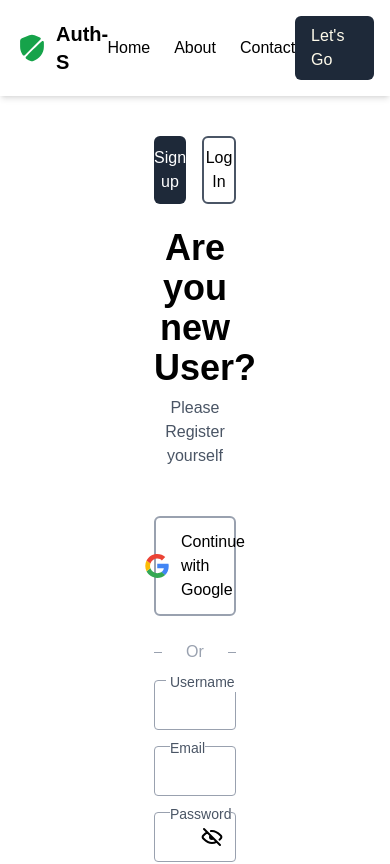
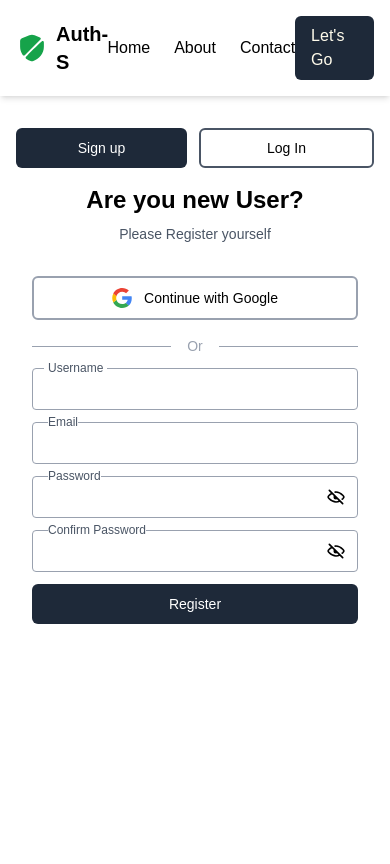
Before and after one commit to Faiz-Arfi/Auth-System, a React (Vite) app in the folder auth-sytem-frontend/: page /login in a window 390 px wide. Shown: the top 864 px of the page. Built offline with nearby package versions, Linux system fonts and the light colour scheme; no server answers.

Commit message:
worked on responsiveness

```diff
--- a/auth-sytem-frontend/src/components/AuthForm.jsx
+++ b/auth-sytem-frontend/src/components/AuthForm.jsx
@@ -93,42 +93,42 @@ const AuthForm = ({ mode = "register" }) => {
     return (<>
 
         {isLogin ?
-            <div className='action-text w-full text-center'>
-                <h1 className='text-4xl font-bold mb-2 '>Welcome Back,</h1>
-                <p className='text-gray-600'>Please Log-in to continue</p>
+            <div className='action-text w-full text-center px-4'>
+                <h1 className='text-2xl md:text-3xl lg:text-4xl font-bold mb-2'>Welcome Back,</h1>
+                <p className='text-sm md:text-base text-gray-600'>Please Log-in to continue</p>
             </div>
             :
-            <div className='action-text w-full text-center'>
-                <h1 className='text-4xl font-bold mb-2 '>Are you new User?</h1>
-                <p className='text-gray-600'>Please Register yourself</p>
+            <div className='action-text w-full text-center px-4'>
+                <h1 className='text-2xl md:text-3xl lg:text-4xl font-bold mb-2'>Are you new User?</h1>
+                <p className='text-sm md:text-base text-gray-600'>Please Register yourself</p>
             </div>
         }
-        <div className='w-full flex flex-col gap-1'>
+        <div className='w-full flex flex-col gap-1 px-4 md:px-0'>
             <AuthMessage message={error} type="error" />
             <AuthMessage message={warn} type="warn" />
             <AuthMessage message={success} type="success" />
             <AuthMessage message={info} type="info" />
         </div>
-        <div onClick={handleGoogleAuth} className="goole-auth w-full">
-            <a className='w-full flex items-center justify-center gap-3 border-2 border-gray-400 px-5 py-3 rounded-md hover:cursor-pointer hover:bg-gray-100 transition'>
-                <img src={GoogleLogo} alt="google-logo" className='w-6 h-6' />
+        <div onClick={handleGoogleAuth} className="goole-auth w-full px-4 md:px-0">
+            <a className='w-full flex items-center justify-center gap-3 border-2 border-gray-400 px-4 md:px-5 py-2.5 md:py-3 rounded-md hover:cursor-pointer hover:bg-gray-100 transition text-sm md:text-base'>
+                <img src={GoogleLogo} alt="google-logo" className='w-5 h-5 md:w-6 md:h-6' />
                 <span>Continue with Google</span>
             </a>
         </div>
         <form
-            className='flex flex-col gap-4 w-full'
+            className='flex flex-col gap-3 md:gap-4 w-full px-4 md:px-0'
             onSubmit={isLogin ? handleLogin : handleRegister}
         >
-            <h2 className="grid grid-cols-[1fr_auto_1fr] items-center gap-x-6">
+            <h2 className="grid grid-cols-[1fr_auto_1fr] items-center gap-x-4 md:gap-x-6">
                 <span className="block h-px bg-gray-400" />
-                <span className='text-gray-400'>Or</span>
+                <span className='text-sm md:text-base text-gray-400'>Or</span>
                 <span className="block h-px bg-gray-400" />
             </h2>
             {isLogin ? null :
                 <div className='relative w-full'>
                     <label
                         htmlFor="username"
-                        className="absolute -top-2 left-3 bg-white px-1 text-sm text-gray-600"
+                        className="absolute -top-2 left-3 bg-white px-1 text-xs md:text-sm text-gray-600"
                     >
                         Username
                     </label>
@@ -136,7 +136,7 @@ const AuthForm = ({ mode = "register" }) => {
                         type='text'
                         id='username'
                         onChange={(e) => setUserName(e.target.value)}
-                        className='border border-gray-400 rounded px-4 py-3 w-full focus:outline-none focus:border-green-500'
+                        className='border border-gray-400 rounded px-3 md:px-4 py-2.5 md:py-3 w-full focus:outline-none focus:border-green-500 text-sm md:text-base'
                     />
                 </div>
             }
@@ -144,7 +144,7 @@ const AuthForm = ({ mode = "register" }) => {
             <div className='relative w-full'>
                 <label
                     htmlFor='email'
-                    className='absolute -top-2 left-4 bg-white text-sm text-gray-600'
+                    className='absolute -top-2 left-4 bg-white text-xs md:text-sm text-gray-600'
                 >
                     Email
                 </label>
@@ -152,13 +152,13 @@ const AuthForm = ({ mode = "register" }) => {
                     type='email'
                     id='email'
                     onChange={(e) => setEmail(e.target.value)}
-                    className='border border-gray-400 rounded px-4 py-3 w-full focus:outline-none focus:border-green-500'
+                    className='border border-gray-400 rounded px-3 md:px-4 py-2.5 md:py-3 w-full focus:outline-none focus:border-green-500 text-sm md:text-base'
                 />
             </div>
             <div className="relative w-full">
                 <label
                     htmlFor='password'
-                    className='absolute -top-2 left-4 bg-white text-sm text-gray-600'
+                    className='absolute -top-2 left-4 bg-white text-xs md:text-sm text-gray-600'
                 >
                     Password
                 </label>
@@ -166,17 +166,17 @@ const AuthForm = ({ mode = "register" }) => {
                     type={showPass ? 'text' : 'password'}
                     id='password'
                     onChange={(e) => setPassword(e.target.value)}
-                    className='border border-gray-400 rounded px-4 py-3 pr-10 w-full focus:outline-none focus:border-green-500'
+                    className='border border-gray-400 rounded px-3 md:px-4 py-2.5 md:py-3 pr-10 w-full focus:outline-none focus:border-green-500 text-sm md:text-base'
                 />
                 <button
                     type='button'
                     onClick={() => setShowPass(!showPass)}
                     className='absolute right-3 top-1/2 -translate-y-1/2 hover:cursor-pointer'>
-                    <img src={showPass ? ShowPassIcon : HidePassIcon} alt="show password" className='w-6' />
+                    <img src={showPass ? ShowPassIcon : HidePassIcon} alt="show password" className='w-5 md:w-6' />
                 </button>
             </div>            {isLogin ?
                 <div className='w-full text-right'>
-                    <Link to="/reset-password" className='text-sm text-blue-600 hover:text-blue-800 hover:underline'>
+                    <Link to="/reset-password" className='text-xs md:text-sm text-blue-600 hover:text-blue-800 hover:underline'>
                         Forgot Password?
                     </Link>
                 </div>
@@ -185,7 +185,7 @@ const AuthForm = ({ mode = "register" }) => {
                 <div className="relative w-full">
                     <label
                         htmlFor='confirmPassword'
-                        className='absolute -top-2 left-4 bg-white text-sm text-gray-600'
+                        className='absolute -top-2 left-4 bg-white text-xs md:text-sm text-gray-600'
                     >
                         Confirm Password
                     </label>
@@ -193,20 +193,20 @@ const AuthForm = ({ mode = "register" }) => {
                         type={showPass ? 'text' : 'password'}
                         id='confirmPassword'
                         onChange={(e) => setConfirmPassword(e.target.value)}
-                        className='border border-gray-400 rounded px-4 py-3 pr-10 w-full focus:outline-none focus:border-green-500'
+                        className='border border-gray-400 rounded px-3 md:px-4 py-2.5 md:py-3 pr-10 w-full focus:outline-none focus:border-green-500 text-sm md:text-base'
                     />
                     <button
                         type='button'
                         onClick={() => setShowPass(!showPass)}
                         className='absolute right-3 top-1/2 -translate-y-1/2 hover:cursor-pointer'>
-                        <img src={showPass ? ShowPassIcon : HidePassIcon} alt="show password" className='w-6' />
+                        <img src={showPass ? ShowPassIcon : HidePassIcon} alt="show password" className='w-5 md:w-6' />
                     </button>
                 </div>
             }
             {isLogin ?
-                <button type="submit" className='bg-gray-800 text-white px-5 py-3 rounded-md hover:bg-gray-600 transition'>Log-in</button>
+                <button type="submit" className='bg-gray-800 text-white px-4 md:px-5 py-2.5 md:py-3 rounded-md hover:bg-gray-600 transition text-sm md:text-base font-medium'>Log-in</button>
                 :
-                <button type="submit" className='bg-gray-800 text-white px-5 py-3 rounded-md hover:bg-gray-600 transition'>Register</button>
+                <button type="submit" className='bg-gray-800 text-white px-4 md:px-5 py-2.5 md:py-3 rounded-md hover:bg-gray-600 transition text-sm md:text-base font-medium'>Register</button>
             }
         </form>
     </>
--- a/auth-sytem-frontend/src/pages/AuthPage.jsx
+++ b/auth-sytem-frontend/src/pages/AuthPage.jsx
@@ -35,35 +35,35 @@ const AuthPage = () => {
     }, []);
 
     return (<>
-        <div className='mt-4 auth-page flex flex-col justify-center items-center gap-6 p-6 w-2/6 m-auto'>
+        <div className='mt-4 auth-page flex flex-col justify-center items-center gap-4 md:gap-6 p-4 md:p-6 w-full sm:w-5/6 md:w-3/4 lg:w-2/4 xl:w-2/6 m-auto'>
             {showExpiredMessage && (
                 <div className='w-full bg-red-100 border border-red-400 text-red-700 px-4 py-3 rounded relative' role="alert">
                     <strong className='font-bold'>Session Expired!</strong>
                     <span className='block sm:inline'> Your session has expired. Please log in again.</span>
                 </div>
             )}
-            <div className='action-btn flex gap-4 w-full'>
+            <div className='action-btn flex gap-3 md:gap-4 w-full'>
                 {isLogin ?
                 <button
                     onClick={() => setIsLogin(false)}
                     className='
-                        flex-1 bg-white text-black border-2 border-gray-600 py-2 rounded-md hover:bg-gray-800 hover:text-white transition'>Sign up</button>
+                        flex-1 bg-white text-black border-2 border-gray-600 py-2 md:py-2.5 rounded-md hover:bg-gray-800 hover:text-white transition text-sm md:text-base'>Sign up</button>
                      :
                     <button
                     onClick={() => setIsLogin(false)}
                     className='
-                        flex-1 bg-gray-800 text-white py-2 rounded-md hover:bg-gray-600 transition'>Sign up</button>
+                        flex-1 bg-gray-800 text-white py-2 md:py-2.5 rounded-md hover:bg-gray-600 transition text-sm md:text-base'>Sign up</button>
                 }
                 {isLogin ?
                 <button
                     onClick={() => setIsLogin(true)}
                     className='
-                        flex-1 bg-gray-800 text-white py-2 rounded-md hover:bg-gray-600 transition'>Log In</button>
+                        flex-1 bg-gray-800 text-white py-2 md:py-2.5 rounded-md hover:bg-gray-600 transition text-sm md:text-base'>Log In</button>
                         :
                 <button
                     onClick={() => setIsLogin(true)}
                     className='
-                        flex-1 bg-white text-black border-2 border-gray-600 py-2 rounded-md hover:bg-gray-800 hover:text-white transition'>Log In</button>
+                        flex-1 bg-white text-black border-2 border-gray-600 py-2 md:py-2.5 rounded-md hover:bg-gray-800 hover:text-white transition text-sm md:text-base'>Log In</button>
                 }
 
             </div>
```
